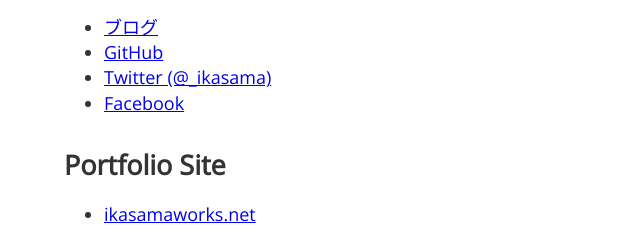
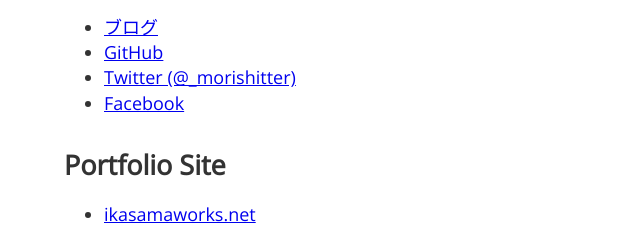
Before and after one commit to ikasama/ikasama.github.io, a website: page index.html in a window 1280 px wide. Shown: the part 320-555 px from the top of the page, 0-640 px from the left. Drawn offline with nearby package versions, Linux system fonts and the light colour scheme.

Commit message:
fix twitter name

```diff
--- a/index.html
+++ b/index.html
@@ -28,7 +28,7 @@
     <ul>
       <li><a href="http://ikasama.hatenablog.jp">ブログ</a></li>
       <li><a href="https://github.com/morishitter">GitHub</a></li>
-      <li><a href="http://twitter.com/_morishitter">Twitter (@_ikasama)</a></li>
+      <li><a href="http://twitter.com/_morishitter">Twitter (@_morishitter)</a></li>
       <li><a href="https://www.facebook.com/morishitter">Facebook</a></li>
     </ul>
   </section>
```
